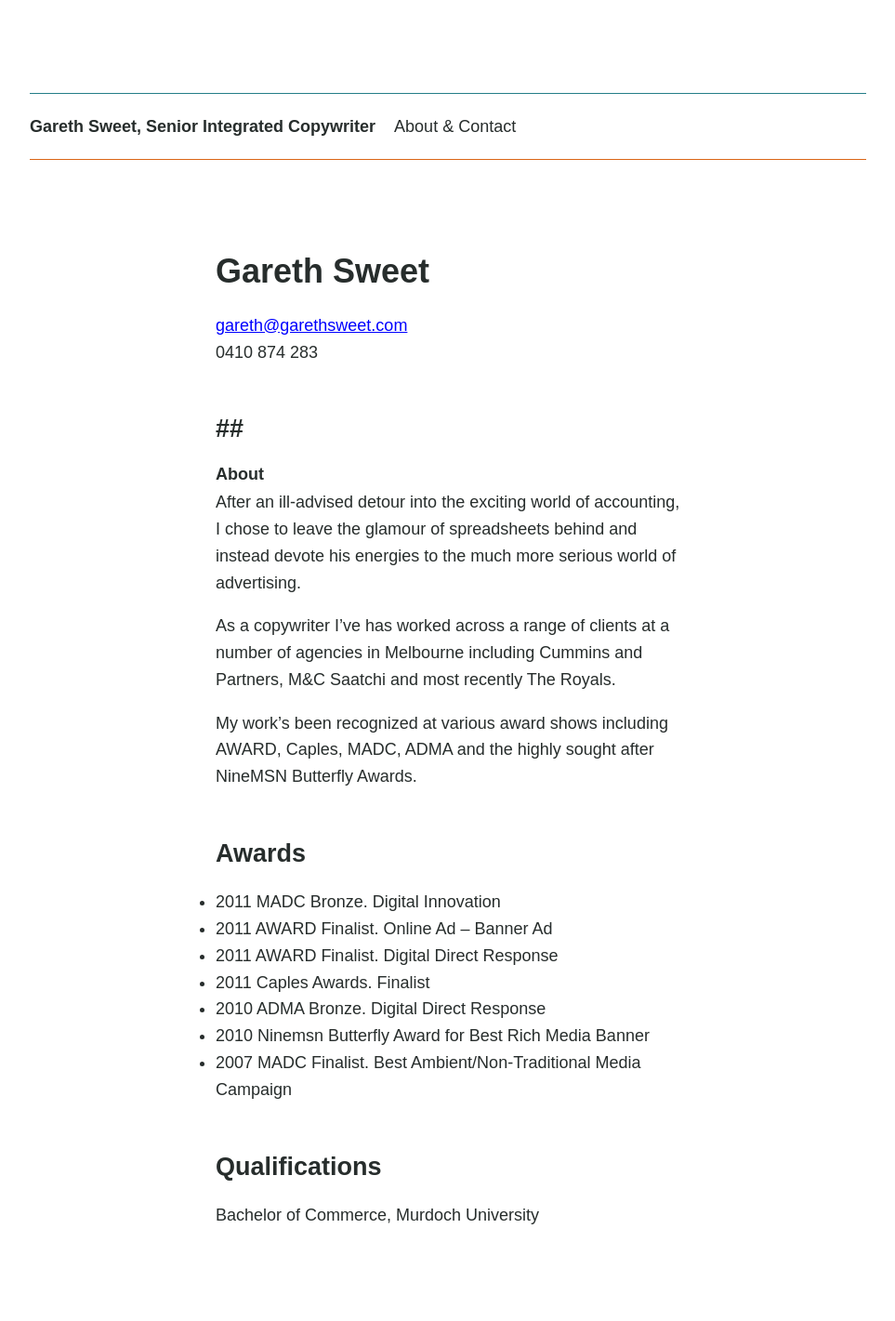
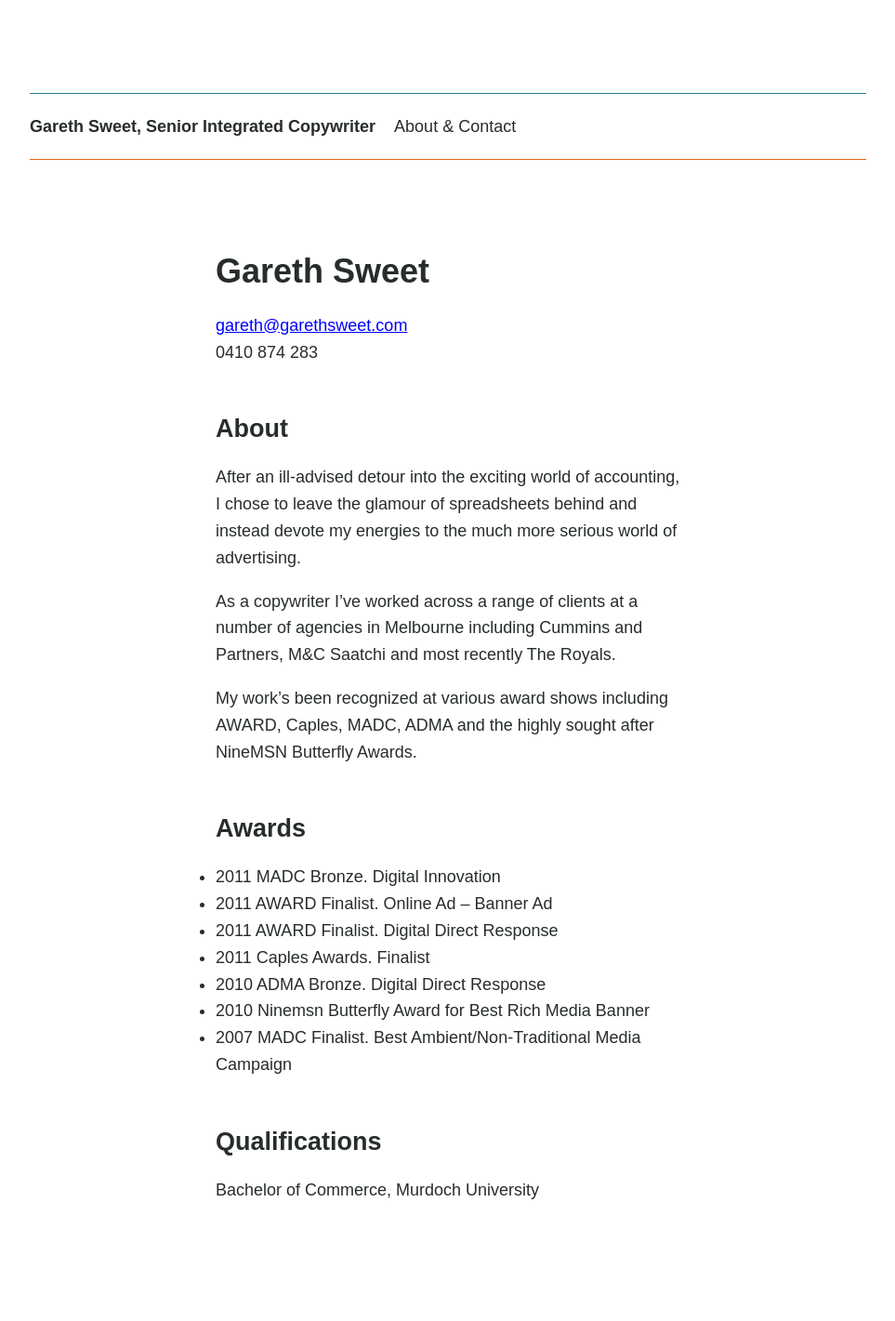
Before and after one commit to andytlr/g, a Jekyll site: the page built from about/index.md, in a window 1280 px wide. Shown: the whole page at 93% size, without its empty margins (158-1121 px from the left). Built offline with Jekyll 4.4.1, drawn with Linux system fonts in a browser that asks for light colours; nearby versions of some CDN libraries; after the commit the page ends 1395 px from its top, so only the background shows below that.

Commit message:
Smash in a few changes

```diff
--- a/about/index.md
+++ b/about/index.md
@@ -7,17 +7,15 @@ class: about
 <gareth@garethsweet.com>
 0410 874 283
 
-##  ##
+## About
 
-#### About
+After an ill-advised detour into the exciting world of accounting, I chose to leave the glamour of spreadsheets behind and instead devote my energies to the much more serious world of advertising.
 
-After an ill-advised detour into the exciting world of accounting, I chose to leave the glamour of spreadsheets behind and instead devote his energies to the much more serious world of advertising.
-
-As a copywriter I've has worked across a range of clients at a number of agencies in Melbourne including Cummins and Partners, M&C Saatchi and most recently The Royals.
+As a copywriter I've worked across a range of clients at a number of agencies in Melbourne including Cummins and Partners, M&C Saatchi and most recently The Royals.
 
 My work's been recognized at various award shows including AWARD, Caples, MADC, ADMA and the highly sought after NineMSN Butterfly Awards.
 
-## Awards ##
+## Awards
 
 * 2011 MADC Bronze. Digital Innovation
 * 2011 AWARD Finalist. Online Ad – Banner Ad
@@ -27,6 +25,6 @@ My work's been recognized at various award shows including AWARD, Caples, MADC,
 * 2010 Ninemsn Butterfly Award for Best Rich Media Banner
 * 2007 MADC Finalist. Best Ambient/Non-Traditional Media Campaign
 
-## Qualifications ##
+## Qualifications
 
 Bachelor of Commerce, Murdoch University
--- a/assets/styles.css
+++ b/assets/styles.css
@@ -98,6 +98,7 @@ ul, ol {
 }
 
 .post img {
+	width: 100%;
 	max-width: 100%;
 	height: auto;
 }
```
Also changed, not shown: _posts/2016-07-01-Flappy.md (deleted, +0 -56 lines), _posts/2016-07-01-white-pages-flappy-man.md (added, +50 -0 lines), _posts/2016-07-02-frank-tvc.md (renamed from _posts/2016-07-02-Frank TVC.md, +2 -2 lines), img/flappy_thumb.jpg (added), img/frank_thumb.png (added).
